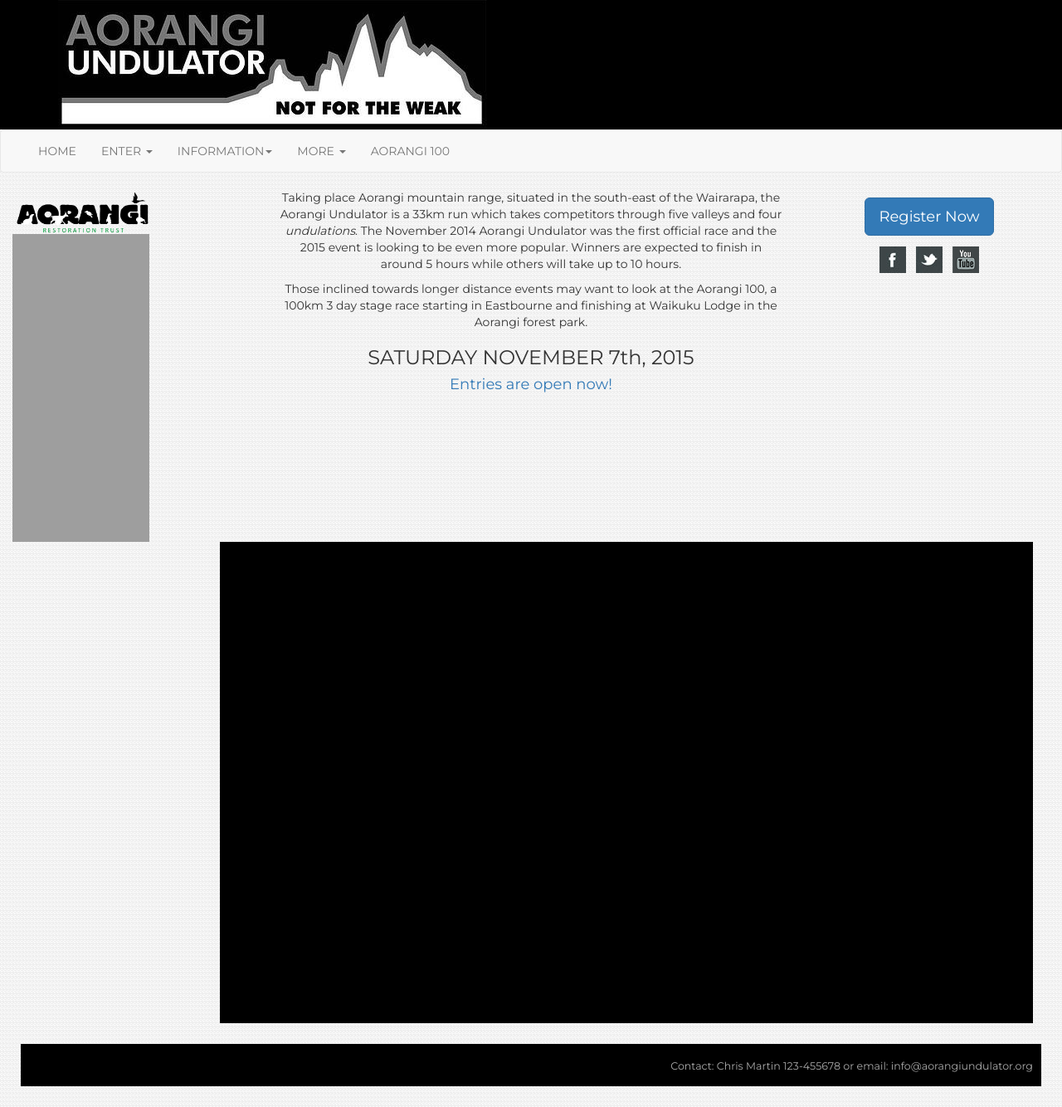
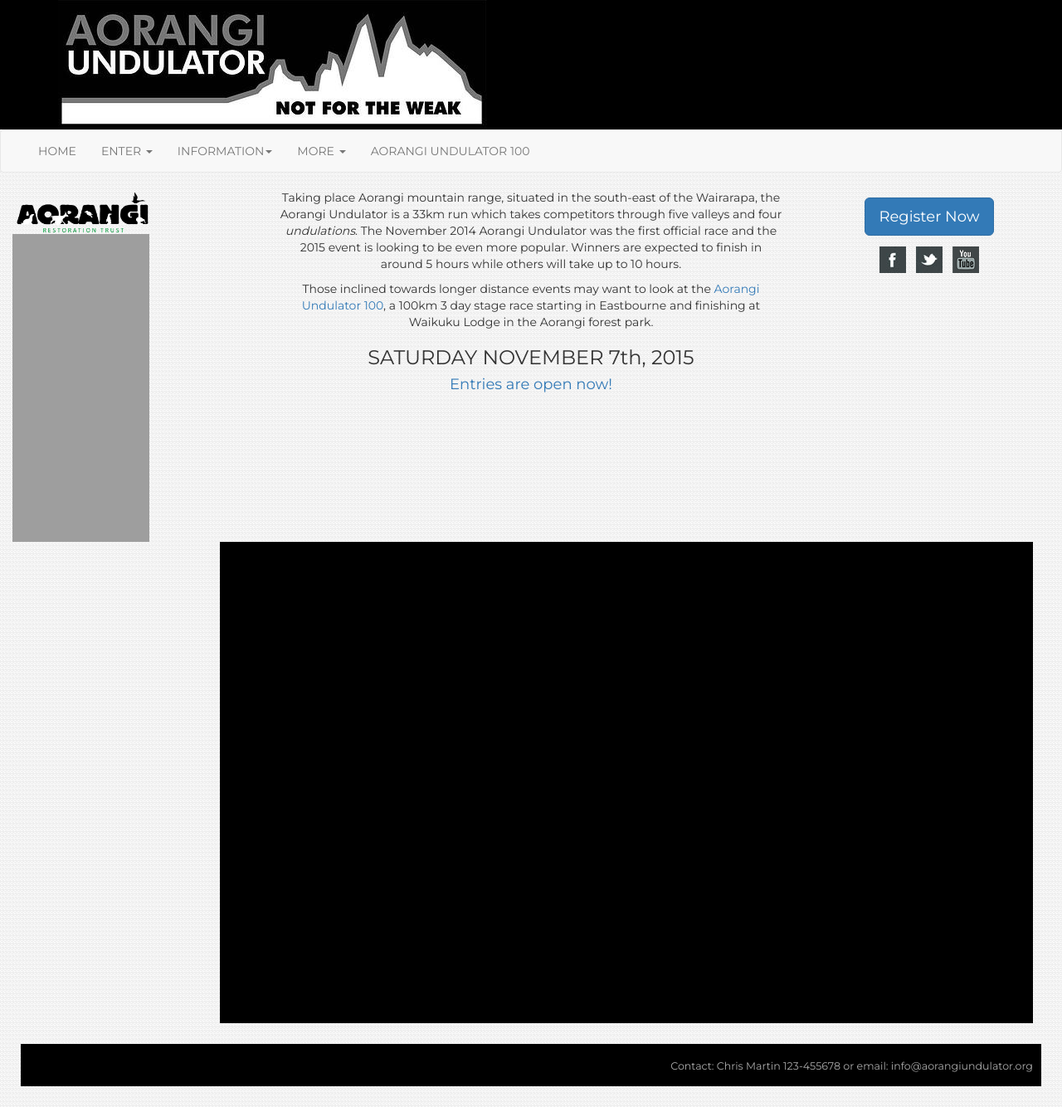
Before and after one commit to robincj/undulator_website, a PHP site: page /index.php in a window 1280 px wide. Shown: the whole page at 83% size. Run offline with PHP 8.4, Linux system fonts and the light colour scheme; some libraries are stand-ins or nearby versions; some web fonts are replaced; grey boxes are pictures that could not be loaded.

Commit message:
Still integrating the A100

```diff
--- a/information/intro.php
+++ b/information/intro.php
@@ -8,7 +8,7 @@
 						10 hours.
 					</p>
 					<p>Those inclined towards longer distance events may want to look
-						at the Aorangi 100, a 100km 3 day stage race starting in
+						at the <a href="A100.php" >Aorangi Undulator 100</a>, a 100km 3 day stage race starting in
 						Eastbourne and finishing at Waikuku Lodge in the Aorangi forest
 						park.</p>
 					<div class="text-center">
--- a/information/what_to_expect.php
+++ b/information/what_to_expect.php
@@ -19,7 +19,7 @@
 						<li class="list-group-item"><span class="badge">2,250m</span>
 							Tararua Mountain Race</li>
 						<li class="list-group-item"><span class="badge">2,700m</span>
-							Aorangi Undulator</li>
+							Aorangi Undulator (1 day)</li>
 						<li class="list-group-item"><span class="badge">2,776m</span>
 							Tarawera Ultra</li>
 						<li class="list-group-item"><span class="badge">8,000m</span>
--- a/navbar.php
+++ b/navbar.php
@@ -80,11 +80,19 @@
 					</ul></li>
 
 
-				<li><a href="/A100.php">AORANGI 100</a></li>
+				<li id="othereventlink"></li>
 			</ul>
+
 		</div>
 		<!-- /.navbar-collapse -->
 	</div>
 	<!-- /.container-fluid -->
-
+<script>
+if ( au_event == "A100" ) {
+	document.getElementById("othereventlink").innerHTML = '<a href="/">AORANGI UNDULATOR (1 day)</a>';
+}
+else {
+	document.getElementById("othereventlink").innerHTML = '<a href="/A100.php">AORANGI UNDULATOR 100</a>';
+}
+</script>
 </nav>
```
Also changed, not shown: entries/Robin_Cameron-Jones_20150407220934.txt (added, +10 -0 lines).
